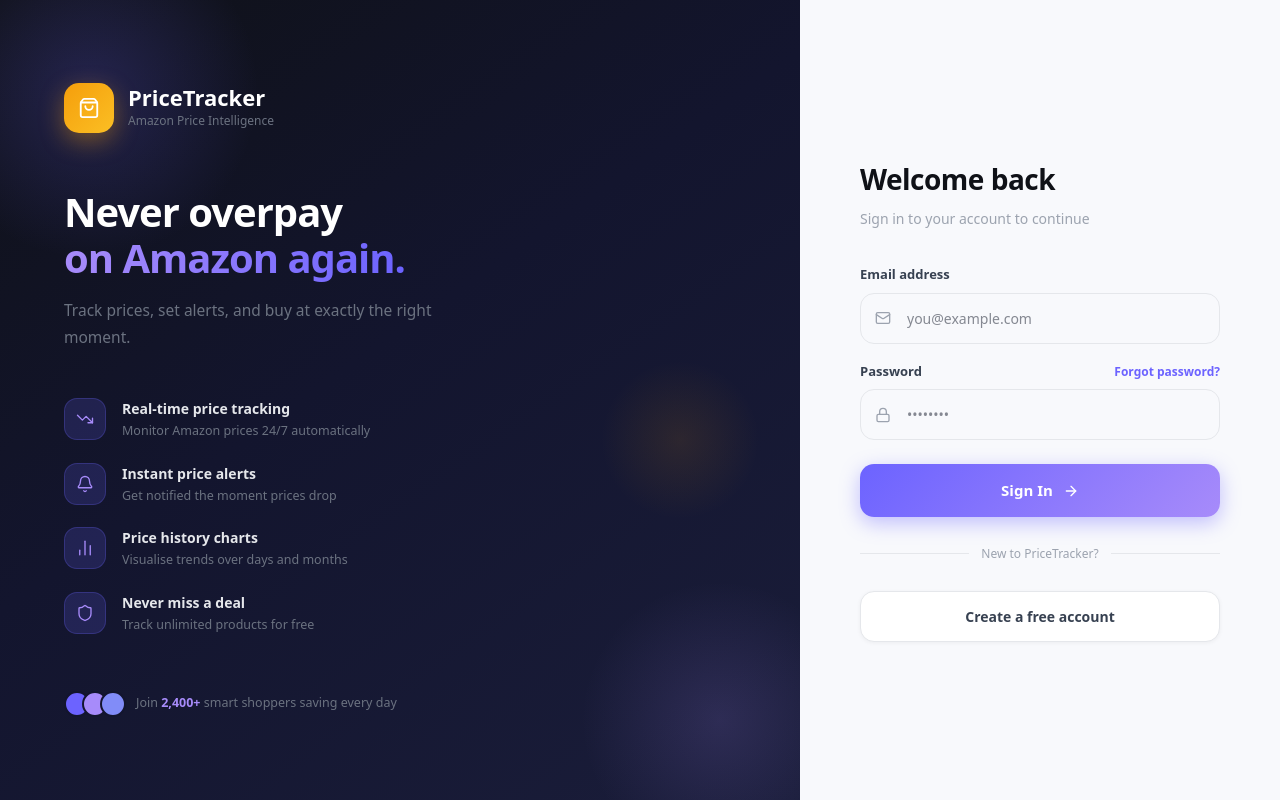
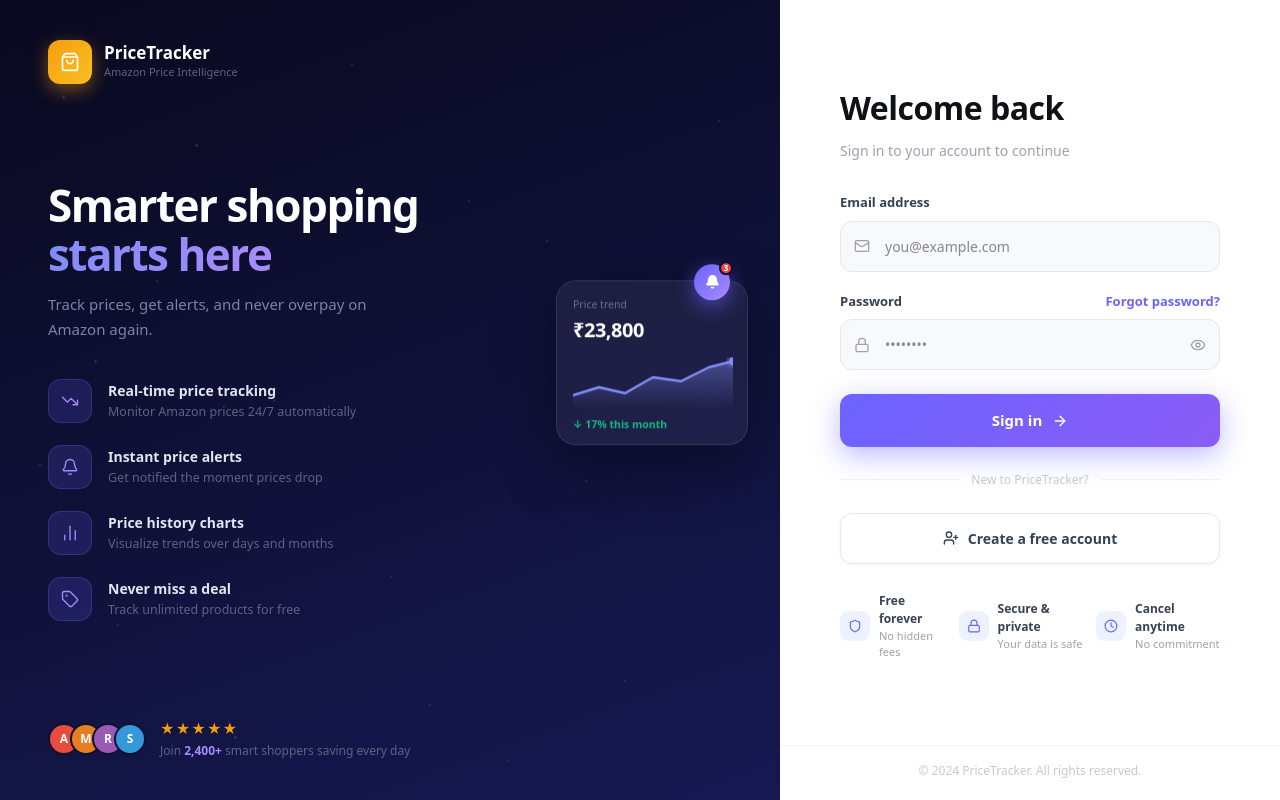
Before and after one commit to achal6076/AmazonPriceTrackerFrontend, a React (Vite) app: page /login in a window 1280 px wide. Built offline with nearby package versions, Linux system fonts and the light colour scheme; no server answers.

Commit message:
redesign: login page with floating chart, trust badges, password toggle

```diff
--- a/src/pages/Login.tsx
+++ b/src/pages/Login.tsx
@@ -1,6 +1,11 @@
 import { useState } from 'react';
 import { Link, useNavigate } from 'react-router-dom';
-import { ShoppingBag, Mail, Lock, ArrowRight, TrendingDown, Bell, BarChart2, Shield } from 'lucide-react';
+import {
+  ShoppingBag, Mail, Lock, ArrowRight,
+  TrendingDown, Bell, BarChart2, Tag,
+  Eye, EyeOff, UserPlus, CheckCircle,
+  Shield, Clock,
+} from 'lucide-react';
 import { login } from '../api/auth';
 import { useAuthStore } from '../store/auth';
 import { useBreakpoint } from '../hooks/useBreakpoint';
@@ -9,17 +14,26 @@
 const features = [
   { icon: TrendingDown, label: 'Real-time price tracking', desc: 'Monitor Amazon prices 24/7 automatically' },
   { icon: Bell,         label: 'Instant price alerts',    desc: 'Get notified the moment prices drop'      },
-  { icon: BarChart2,    label: 'Price history charts',    desc: 'Visualise trends over days and months'    },
-  { icon: Shield,       label: 'Never miss a deal',       desc: 'Track unlimited products for free'        },
+  { icon: BarChart2,    label: 'Price history charts',    desc: 'Visualize trends over days and months'    },
+  { icon: Tag,          label: 'Never miss a deal',       desc: 'Track unlimited products for free'        },
+];
+
+const trustBadges = [
+  { icon: Shield, label: 'Free forever',     sub: 'No hidden fees'    },
+  { icon: Lock,   label: 'Secure & private', sub: 'Your data is safe' },
+  { icon: Clock,  label: 'Cancel anytime',   sub: 'No commitment'     },
 ];
 
 export default function Login() {
-  const navigate = useNavigate();
-  const setAuth  = useAuthStore((s) => s.setAuth);
+  const navigate  = useNavigate();
+  const setAuth   = useAuthStore((s) => s.setAuth);
   const { isMobile } = useBreakpoint();
-  const [form, setForm]     = useState({ email: '', password: '' });
-  const [loading, setLoading] = useState(false);
-  const [focused, setFocused] = useState<string | null>(null);
+  const [form, setForm]         = useState({ email: '', password: '' });
+  const [loading, setLoading]   = useState(false);
+  const [focused, setFocused]   = useState<string | null>(null);
+  const [showPass, setShowPass] = useState(false);
+
+  const emailValid = /^[^\s@]+@[^\s@]+\.[^\s@]+$/.test(form.email);
 
   const handleSubmit = async (e: React.FormEvent) => {
     e.preventDefault();
@@ -37,105 +51,204 @@
 
   const inputStyle = (name: string): React.CSSProperties => ({
     width: '100%', boxSizing: 'border-box',
-    padding: '14px 16px 14px 46px',
+    padding: '14px 42px 14px 44px',
     background: focused === name ? '#fff' : '#f8f9fc',
-    border: `1.5px solid ${focused === name ? '#6c63ff' : '#e5e7eb'}`,
-    borderRadius: 14, fontSize: 14, color: '#111827', outline: 'none',
+    border: `1.5px solid ${
+      focused === name ? '#6c63ff'
+      : (name === 'email' && emailValid) ? '#10b981'
+      : '#e5e7eb'
+    }`,
+    borderRadius: 12, fontSize: 14, color: '#111827', outline: 'none',
     transition: 'all .2s',
     boxShadow: focused === name ? '0 0 0 4px rgba(108,99,255,.1)' : 'none',
   });
 
   return (
-    <div style={{ display: 'flex', minHeight: '100vh', fontFamily: 'system-ui, -apple-system, sans-serif' }}>
+    <div style={{ display: 'flex', minHeight: '100vh', fontFamily: 'system-ui,-apple-system,sans-serif' }}>
 
-      {/* ── Left panel (hidden on mobile) ── */}
-      {!isMobile && <div style={{
-        flex: 1, display: 'flex', flexDirection: 'column', justifyContent: 'center',
-        padding: '60px 64px',
-        background: 'linear-gradient(145deg, #0f1117 0%, #13152e 45%, #1a1d3a 100%)',
+      {/* ── Left panel (desktop only) ── */}
+      {!isMobile && (
+        <div style={{
+          flex: 1, display: 'flex', flexDirection: 'column', justifyContent: 'space-between',
+          padding: '40px 48px',
+          background: 'linear-gradient(160deg,#09091f 0%,#0f1035 45%,#161952 100%)',
           position: 'relative', overflow: 'hidden',
         }}>
-        {/* Decorative blobs */}
-        <div style={{ position: 'absolute', top: -80, left: -80, width: 340, height: 340, borderRadius: '50%', background: 'radial-gradient(circle, rgba(108,99,255,.22) 0%, transparent 70%)', pointerEvents: 'none' }} />
-        <div style={{ position: 'absolute', bottom: -60, right: -60, width: 280, height: 280, borderRadius: '50%', background: 'radial-gradient(circle, rgba(167,139,250,.15) 0%, transparent 70%)', pointerEvents: 'none' }} />
-        <div style={{ position: 'absolute', top: '45%', right: 40, width: 160, height: 160, borderRadius: '50%', background: 'radial-gradient(circle, rgba(245,158,11,.1) 0%, transparent 70%)', pointerEvents: 'none' }} />
+
+          {/* Subtle background dots */}
+          {[
+            [8,12],[20,35],[5,58],[15,78],[30,92],[45,8],[60,25],[75,60],[90,40],[50,72],
+            [35,50],[80,85],[25,18],[65,95],[92,15],[40,68],[12,45],[70,30],[55,88],[82,55],
+          ].map(([l, t], i) => (
+            <div key={i} style={{
+              position: 'absolute', borderRadius: '50%', pointerEvents: 'none',
+              width: i % 4 === 0 ? 3 : 2, height: i % 4 === 0 ? 3 : 2,
+              background: 'rgba(255,255,255,.12)',
+              left: `${l}%`, top: `${t}%`,
+            }} />
+          ))}
 
           {/* Logo */}
-        <div style={{ display: 'flex', alignItems: 'center', gap: 14, marginBottom: 56, position: 'relative' }}>
+          <div style={{ display: 'flex', alignItems: 'center', gap: 12, position: 'relative' }}>
             <div style={{
-            width: 50, height: 50, borderRadius: 15, flexShrink: 0,
-            background: 'linear-gradient(135deg, #f59e0b, #fbbf24)',
+              width: 44, height: 44, borderRadius: 12, flexShrink: 0,
+              background: 'linear-gradient(135deg,#f59e0b,#fbbf24)',
               display: 'flex', alignItems: 'center', justifyContent: 'center',
-            boxShadow: '0 8px 24px rgba(245,158,11,.4)',
+              boxShadow: '0 6px 18px rgba(245,158,11,.45)',
             }}>
-            <ShoppingBag size={22} color="#fff" />
+              <ShoppingBag size={20} color="#fff" />
             </div>
             <div>
-            <div style={{ color: '#fff', fontWeight: 800, fontSize: 22, lineHeight: 1 }}>PriceTracker</div>
-            <div style={{ color: '#6b7280', fontSize: 12, marginTop: 4 }}>Amazon Price Intelligence</div>
+              <div style={{ color: '#fff', fontWeight: 800, fontSize: 17, lineHeight: 1 }}>PriceTracker</div>
+              <div style={{ color: '#5d6384', fontSize: 11, marginTop: 3 }}>Amazon Price Intelligence</div>
             </div>
           </div>
 
-        {/* Headline */}
-        <div style={{ position: 'relative', marginBottom: 48 }}>
-          <h1 style={{ fontSize: 40, fontWeight: 900, color: '#fff', margin: 0, lineHeight: 1.15, letterSpacing: '-1px' }}>
-            Never overpay<br />
-            <span style={{ background: 'linear-gradient(90deg,#a78bfa,#6c63ff)', WebkitBackgroundClip: 'text', WebkitTextFillColor: 'transparent' }}>
-              on Amazon again.
+          {/* Headline + features */}
+          <div style={{ flex: 1, display: 'flex', flexDirection: 'column', justifyContent: 'center', padding: '32px 0', position: 'relative' }}>
+            <h1 style={{ fontSize: 44, fontWeight: 900, color: '#fff', margin: '0 0 14px', lineHeight: 1.1, letterSpacing: '-1.5px' }}>
+              Smarter shopping<br />
+              <span style={{ background: 'linear-gradient(90deg,#818cf8,#a78bfa)', WebkitBackgroundClip: 'text', WebkitTextFillColor: 'transparent' }}>
+                starts here
               </span>
             </h1>
-          <p style={{ color: '#6b7280', fontSize: 15.5, marginTop: 16, lineHeight: 1.7, maxWidth: 380 }}>
-            Track prices, set alerts, and buy at exactly the right moment.
+            <p style={{ color: '#7b82a8', fontSize: 15, lineHeight: 1.7, margin: '0 0 36px', maxWidth: 320 }}>
+              Track prices, get alerts, and never overpay on Amazon again.
             </p>
-        </div>
 
-        {/* Features */}
-        <div style={{ display: 'flex', flexDirection: 'column', gap: 22, position: 'relative' }}>
+            <div style={{ display: 'flex', flexDirection: 'column', gap: 22 }}>
               {features.map(({ icon: Icon, label, desc }) => (
-            <div key={label} style={{ display: 'flex', alignItems: 'flex-start', gap: 16 }}>
+                <div key={label} style={{ display: 'flex', alignItems: 'center', gap: 16 }}>
                   <div style={{
-                width: 42, height: 42, borderRadius: 13, flexShrink: 0,
-                background: 'rgba(108,99,255,.18)', border: '1px solid rgba(108,99,255,.25)',
+                    width: 44, height: 44, borderRadius: 13, flexShrink: 0,
+                    background: 'rgba(99,93,255,.18)', border: '1px solid rgba(130,120,255,.22)',
                     display: 'flex', alignItems: 'center', justifyContent: 'center',
                   }}>
                     <Icon size={18} color="#a78bfa" strokeWidth={1.8} />
                   </div>
                   <div>
-                <p style={{ color: '#e5e7eb', fontWeight: 700, fontSize: 14, margin: 0 }}>{label}</p>
-                <p style={{ color: '#6b7280', fontSize: 12.5, margin: '3px 0 0', lineHeight: 1.5 }}>{desc}</p>
+                    <p style={{ color: '#e2e4f0', fontWeight: 700, fontSize: 14, margin: 0 }}>{label}</p>
+                    <p style={{ color: '#5d6384', fontSize: 12.5, margin: '2px 0 0', lineHeight: 1.5 }}>{desc}</p>
                   </div>
                 </div>
               ))}
             </div>
 
-        {/* Bottom trust badge */}
-        <div style={{ marginTop: 56, display: 'flex', alignItems: 'center', gap: 10, position: 'relative' }}>
+            {/* Floating chart card */}
+            <div style={{ position: 'absolute', right: -16, top: '44%', transform: 'translateY(-50%)' }}>
+              <div style={{
+                width: 192, background: 'rgba(255,255,255,.06)',
+                border: '1px solid rgba(255,255,255,.1)', borderRadius: 20,
+                padding: '16px 16px 12px', backdropFilter: 'blur(12px)',
+                boxShadow: '0 20px 60px rgba(0,0,0,.4)',
+              }}>
+                <p style={{ fontSize: 10.5, color: '#6b7280', margin: '0 0 2px', fontWeight: 500 }}>Price trend</p>
+                <p style={{ fontSize: 20, fontWeight: 900, color: '#fff', margin: '0 0 12px', letterSpacing: '-.5px' }}>₹23,800</p>
+                <svg width="160" height="52" viewBox="0 0 160 52" style={{ display: 'block' }}>
+                  <defs>
+                    <linearGradient id="lg" x1="0" y1="0" x2="0" y2="1">
+                      <stop offset="0%" stopColor="#818cf8" stopOpacity="0.4" />
+                      <stop offset="100%" stopColor="#818cf8" stopOpacity="0" />
+                    </linearGradient>
+                  </defs>
+                  <polygon points="0,52 0,38 26,30 52,36 80,20 108,24 136,10 160,4 160,52" fill="url(#lg)" />
+                  <polyline points="0,38 26,30 52,36 80,20 108,24 136,10 160,4"
+                    fill="none" stroke="#818cf8" strokeWidth="2.5" strokeLinecap="round" strokeLinejoin="round" />
+                  <circle cx="160" cy="4" r="4" fill="#818cf8" />
+                  <circle cx="160" cy="4" r="7" fill="#818cf8" fillOpacity="0.25" />
+                </svg>
+                <p style={{ fontSize: 10.5, color: '#10b981', fontWeight: 700, margin: '8px 0 0' }}>↓ 17% this month</p>
+              </div>
+
+              {/* Bell badge */}
+              <div style={{
+                position: 'absolute', top: -16, right: 18,
+                width: 36, height: 36, borderRadius: '50%',
+                background: 'linear-gradient(135deg,#6c63ff,#a78bfa)',
+                display: 'flex', alignItems: 'center', justifyContent: 'center',
+                boxShadow: '0 6px 20px rgba(108,99,255,.6)',
+              }}>
+                <Bell size={15} color="#fff" fill="#fff" />
+                <span style={{
+                  position: 'absolute', top: -3, right: -3,
+                  width: 14, height: 14, borderRadius: '50%',
+                  background: '#ef4444', border: '2px solid #0f1035',
+                  display: 'flex', alignItems: 'center', justifyContent: 'center',
+                  fontSize: 8, color: '#fff', fontWeight: 900,
+                }}>3</span>
+              </div>
+            </div>
+          </div>
+
+          {/* Bottom avatars + stars */}
+          <div style={{ display: 'flex', alignItems: 'center', gap: 14, position: 'relative' }}>
             <div style={{ display: 'flex' }}>
-            {['#6c63ff','#a78bfa','#818cf8'].map((c, i) => (
-              <div key={i} style={{ width: 26, height: 26, borderRadius: '50%', background: c, border: '2px solid #13152e', marginLeft: i > 0 ? -8 : 0 }} />
+              {[
+                { bg: '#e74c3c', letter: 'A' },
+                { bg: '#e67e22', letter: 'M' },
+                { bg: '#9b59b6', letter: 'R' },
+                { bg: '#3498db', letter: 'S' },
+              ].map(({ bg, letter }, i) => (
+                <div key={i} style={{
+                  width: 32, height: 32, borderRadius: '50%',
+                  background: bg, border: '2.5px solid #0f1035',
+                  marginLeft: i > 0 ? -10 : 0,
+                  display: 'flex', alignItems: 'center', justifyContent: 'center',
+                  fontSize: 12, fontWeight: 800, color: '#fff',
+                }}>{letter}</div>
               ))}
             </div>
-          <p style={{ color: '#6b7280', fontSize: 12.5, margin: 0 }}>
+            <div>
+              <div style={{ display: 'flex', gap: 1, marginBottom: 3 }}>
+                {[...Array(5)].map((_, i) => (
+                  <span key={i} style={{ color: '#f59e0b', fontSize: 14 }}>★</span>
+                ))}
+              </div>
+              <p style={{ color: '#5d6384', fontSize: 12, margin: 0 }}>
                 Join <span style={{ color: '#a78bfa', fontWeight: 700 }}>2,400+</span> smart shoppers saving every day
               </p>
             </div>
-      </div>}
+          </div>
+        </div>
+      )}
 
-      {/* ── Right panel ── */}
+      {/* ── Right panel / Full screen on mobile ── */}
       <div style={{
-        width: isMobile ? '100%' : 480, flexShrink: 0, display: 'flex', alignItems: 'center', justifyContent: 'center',
-        background: '#f8f9fc', padding: isMobile ? '48px 24px' : '48px 52px',
+        width: isMobile ? '100%' : 500, flexShrink: 0,
+        display: 'flex', flexDirection: 'column',
+        background: '#fff',
       }}>
-        <div style={{ width: '100%', maxWidth: 360 }}>
+        <div style={{
+          flex: 1, display: 'flex', flexDirection: 'column', justifyContent: 'center',
+          padding: isMobile ? '48px 28px 32px' : '0 60px',
+        }}>
+
+          {/* Mobile logo */}
+          {isMobile && (
+            <div style={{ display: 'flex', justifyContent: 'center', marginBottom: 36 }}>
+              <div style={{
+                width: 54, height: 54, borderRadius: 16,
+                background: 'linear-gradient(135deg,#f59e0b,#fbbf24)',
+                display: 'flex', alignItems: 'center', justifyContent: 'center',
+                boxShadow: '0 8px 24px rgba(245,158,11,.35)',
+              }}>
+                <ShoppingBag size={26} color="#fff" />
+              </div>
+            </div>
+          )}
 
           {/* Heading */}
-          <div style={{ marginBottom: 36 }}>
-            <h2 style={{ fontSize: 28, fontWeight: 900, color: '#0f1117', margin: 0, letterSpacing: '-.5px' }}>Welcome back</h2>
-            <p style={{ fontSize: 14, color: '#9ca3af', marginTop: 8 }}>Sign in to your account to continue</p>
+          <div style={{ marginBottom: 32 }}>
+            <h2 style={{ fontSize: isMobile ? 30 : 32, fontWeight: 900, color: '#0f1117', margin: 0, letterSpacing: '-.5px' }}>
+              Welcome back
+            </h2>
+            <p style={{ fontSize: 14, color: '#9ca3af', marginTop: 8, margin: '8px 0 0' }}>
+              Sign in to your account to continue
+            </p>
           </div>
 
           {/* Form */}
-          <form onSubmit={handleSubmit} style={{ display: 'flex', flexDirection: 'column', gap: 18 }}>
+          <form onSubmit={handleSubmit} style={{ display: 'flex', flexDirection: 'column', gap: 20 }}>
 
             {/* Email */}
             <div>
@@ -143,8 +256,9 @@
                 Email address
               </label>
               <div style={{ position: 'relative' }}>
-                <Mail size={16} color={focused === 'email' ? '#6c63ff' : '#9ca3af'}
-                  style={{ position: 'absolute', left: 15, top: '50%', transform: 'translateY(-50%)', transition: 'color .2s', pointerEvents: 'none' }} />
+                <Mail size={16}
+                  color={emailValid ? '#10b981' : focused === 'email' ? '#6c63ff' : '#9ca3af'}
+                  style={{ position: 'absolute', left: 14, top: '50%', transform: 'translateY(-50%)', pointerEvents: 'none' }} />
                 <input
                   type="email" required value={form.email}
                   onChange={e => setForm({ ...form, email: e.target.value })}
@@ -153,6 +267,10 @@
                   placeholder="you@example.com"
                   style={inputStyle('email')}
                 />
+                {emailValid && (
+                  <CheckCircle size={16} color="#10b981"
+                    style={{ position: 'absolute', right: 14, top: '50%', transform: 'translateY(-50%)', pointerEvents: 'none' }} />
+                )}
               </div>
             </div>
 
@@ -160,36 +278,42 @@
             <div>
               <div style={{ display: 'flex', justifyContent: 'space-between', alignItems: 'center', marginBottom: 8 }}>
                 <label style={{ fontSize: 13, fontWeight: 600, color: '#374151' }}>Password</label>
-                <Link to="/forgot-password" style={{ fontSize: 12, color: '#6c63ff', textDecoration: 'none', fontWeight: 600 }}>Forgot password?</Link>
+                <Link to="/forgot-password" style={{ fontSize: 13, color: '#6c63ff', textDecoration: 'none', fontWeight: 600 }}>
+                  Forgot password?
+                </Link>
               </div>
               <div style={{ position: 'relative' }}>
                 <Lock size={16} color={focused === 'password' ? '#6c63ff' : '#9ca3af'}
-                  style={{ position: 'absolute', left: 15, top: '50%', transform: 'translateY(-50%)', transition: 'color .2s', pointerEvents: 'none' }} />
+                  style={{ position: 'absolute', left: 14, top: '50%', transform: 'translateY(-50%)', pointerEvents: 'none' }} />
                 <input
-                  type="password" required value={form.password}
+                  type={showPass ? 'text' : 'password'} required value={form.password}
                   onChange={e => setForm({ ...form, password: e.target.value })}
                   onFocus={() => setFocused('password')}
                   onBlur={() => setFocused(null)}
                   placeholder="••••••••"
                   style={inputStyle('password')}
                 />
+                <button type="button" onClick={() => setShowPass(v => !v)} style={{
+                  position: 'absolute', right: 14, top: '50%', transform: 'translateY(-50%)',
+                  background: 'none', border: 'none', cursor: 'pointer', padding: 0,
+                  display: 'flex', alignItems: 'center', color: '#9ca3af',
+                }}>
+                  {showPass ? <EyeOff size={16} /> : <Eye size={16} />}
+                </button>
               </div>
             </div>
 
             {/* Submit */}
-            <button
-              type="submit" disabled={loading}
-              style={{
-                marginTop: 6,
+            <button type="submit" disabled={loading} style={{
+              marginTop: 4,
               display: 'flex', alignItems: 'center', justifyContent: 'center', gap: 10,
-                padding: '15px 0', borderRadius: 14, border: 'none',
-                background: loading ? '#e5e7eb' : 'linear-gradient(135deg,#6c63ff,#a78bfa)',
+              padding: '15px 0', borderRadius: 12, border: 'none',
+              background: loading ? '#e5e7eb' : 'linear-gradient(135deg,#6c63ff,#8b5cf6)',
               color: loading ? '#9ca3af' : '#fff',
               fontSize: 15, fontWeight: 700,
               cursor: loading ? 'not-allowed' : 'pointer',
-                boxShadow: loading ? 'none' : '0 6px 20px rgba(108,99,255,.4)',
-                transition: 'all .2s',
-                width: '100%',
+              boxShadow: loading ? 'none' : '0 8px 28px rgba(108,99,255,.45)',
+              transition: 'all .2s', width: '100%',
             }}>
               {loading ? (
                 <>
@@ -197,32 +321,62 @@
                   Signing in…
                 </>
               ) : (
-                <>Sign In <ArrowRight size={16} /></>
+                <>Sign in <ArrowRight size={16} /></>
               )}
             </button>
           </form>
 
           {/* Divider */}
-          <div style={{ display: 'flex', alignItems: 'center', gap: 12, margin: '28px 0' }}>
-            <div style={{ flex: 1, height: 1, background: '#e5e7eb' }} />
-            <span style={{ fontSize: 12, color: '#9ca3af', fontWeight: 500 }}>New to PriceTracker?</span>
-            <div style={{ flex: 1, height: 1, background: '#e5e7eb' }} />
+          <div style={{ display: 'flex', alignItems: 'center', gap: 12, margin: '24px 0' }}>
+            <div style={{ flex: 1, height: 1, background: '#f0f0f4' }} />
+            <span style={{ fontSize: 12, color: '#c4c9d4', fontWeight: 500 }}>New to PriceTracker?</span>
+            <div style={{ flex: 1, height: 1, background: '#f0f0f4' }} />
           </div>
 
-          {/* Register link */}
+          {/* Register */}
           <Link to="/register" style={{ textDecoration: 'none' }}>
             <button style={{
-              width: '100%', padding: '14px 0', borderRadius: 14,
+              width: '100%', padding: '14px 0', borderRadius: 12,
               border: '1.5px solid #e5e7eb', background: '#fff',
               color: '#374151', fontSize: 14, fontWeight: 700, cursor: 'pointer',
-              transition: 'all .2s', boxShadow: '0 1px 4px rgba(0,0,0,.05)',
+              display: 'flex', alignItems: 'center', justifyContent: 'center', gap: 9,
+              transition: 'all .2s', boxShadow: '0 1px 4px rgba(0,0,0,.04)',
             }}
-              onMouseEnter={e => { (e.currentTarget as HTMLButtonElement).style.borderColor = '#6c63ff'; (e.currentTarget as HTMLButtonElement).style.color = '#6c63ff'; }}
-              onMouseLeave={e => { (e.currentTarget as HTMLButtonElement).style.borderColor = '#e5e7eb'; (e.currentTarget as HTMLButtonElement).style.color = '#374151'; }}>
-              Create a free account
+              onMouseEnter={e => { const b = e.currentTarget as HTMLButtonElement; b.style.borderColor = '#6c63ff'; b.style.color = '#6c63ff'; }}
+              onMouseLeave={e => { const b = e.currentTarget as HTMLButtonElement; b.style.borderColor = '#e5e7eb'; b.style.color = '#374151'; }}>
+              <UserPlus size={16} /> Create a free account
             </button>
           </Link>
 
+          {/* Trust badges */}
+          <div style={{
+            display: 'flex',
+            flexDirection: isMobile ? 'column' : 'row',
+            justifyContent: 'space-between',
+            gap: isMobile ? 14 : 8,
+            marginTop: 28,
+          }}>
+            {trustBadges.map(({ icon: Icon, label, sub }) => (
+              <div key={label} style={{ display: 'flex', alignItems: 'center', gap: 9 }}>
+                <div style={{
+                  width: 30, height: 30, borderRadius: 9, flexShrink: 0,
+                  background: '#eef2ff',
+                  display: 'flex', alignItems: 'center', justifyContent: 'center',
+                }}>
+                  <Icon size={14} color="#6c63ff" strokeWidth={2} />
+                </div>
+                <div>
+                  <p style={{ fontSize: 12, fontWeight: 700, color: '#374151', margin: 0 }}>{label}</p>
+                  <p style={{ fontSize: 11, color: '#9ca3af', margin: 0 }}>{sub}</p>
+                </div>
+              </div>
+            ))}
+          </div>
+        </div>
+
+        {/* Footer */}
+        <div style={{ textAlign: 'center', padding: '16px 0 20px', borderTop: '1px solid #f3f4f6' }}>
+          <p style={{ fontSize: 12, color: '#c4c9d4', margin: 0 }}>© 2024 PriceTracker. All rights reserved.</p>
         </div>
       </div>
 
```
Lines whose indentation alone changed are shown as unchanged.
